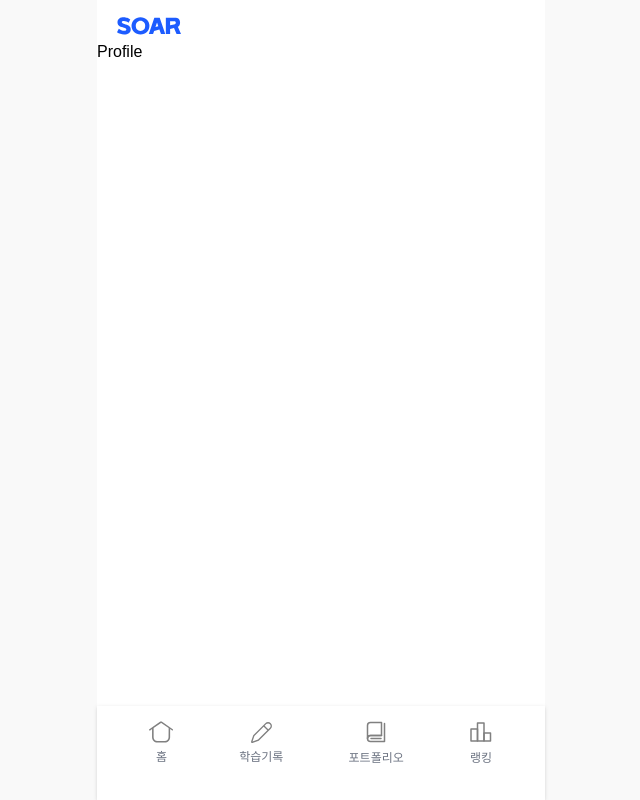
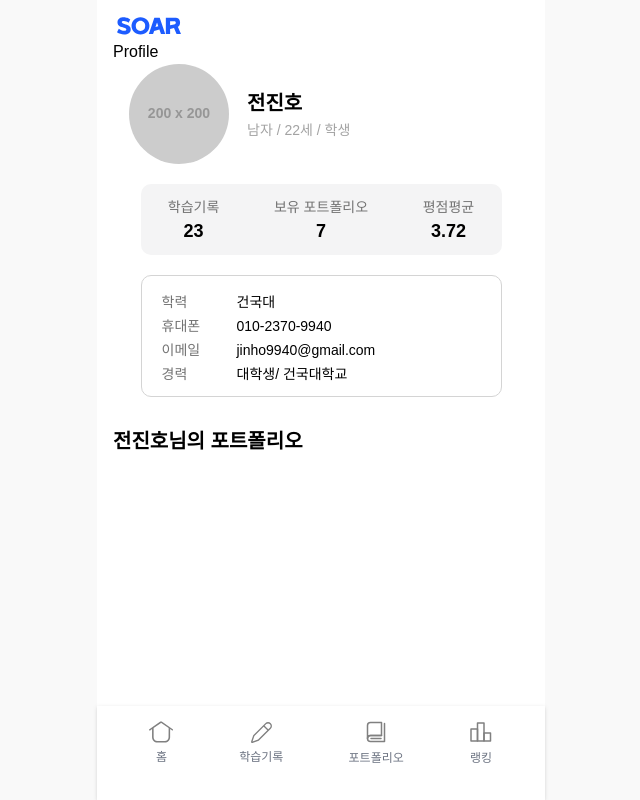
Before and after one commit to TeamDivers/Soar, a React (Create React App) app in the folder client/: page /profile in a window 1280 px wide. Shown: the whole page, without its empty margins (319-959 px from the left). Built offline with nearby package versions, Linux system fonts and the light colour scheme; no server answers.

Commit message:
feat: add profile page

```diff
--- /dev/null
+++ b/client/src/components/ProfileView/index.tsx
@@ -0,0 +1,22 @@
+import React from 'react';
+
+const ProfileView = () => {
+    return (
+        <div className="flex mx-[16px]">
+            <div className="flex gap-[18px] items-center">
+                <img
+                    src={'https://placehold.co/200'}
+                    className="rounded-full w-[100px] h-[100px]"
+                />
+                <div className="flex flex-col gap-[3px]">
+                    <span className="text-xl font-bold text-black">전진호</span>
+                    <span className="text-sm font-normal text-neutral-400">
+                        남자 / 22세 / 학생
+                    </span>
+                </div>
+            </div>
+        </div>
+    );
+};
+
+export default ProfileView;
--- /dev/null
+++ b/client/src/components/UserOverview/index.tsx
@@ -0,0 +1,45 @@
+import React from 'react';
+
+import { MemberType } from '@interfaces/member';
+
+const UserOverview = (data: MemberType) => {
+    return (
+        <div className="flex-col w-[361px] h-[122px] rounded-[10px] border border-neutral-300 mt-[20px] py-[12px] px-[20px]">
+            <div className="flex my-1">
+                <div className="text-neutral-500 text-sm font-normal w-[75px]">
+                    학력
+                </div>
+                <div className="text-black text-sm font-normal">
+                    {data.education}
+                    {/*대학생 / 건국대학교 컴퓨터공학과*/}
+                </div>
+            </div>
+            <div className="flex my-1">
+                <div className="text-neutral-500 text-sm font-normal w-[75px]">
+                    휴대폰
+                </div>
+                <div className="text-black text-sm font-normal">
+                    {data.phoneNumber}
+                </div>
+            </div>
+            <div className="flex my-1">
+                <div className="text-neutral-500 text-sm font-normal w-[75px]">
+                    이메일
+                </div>
+                <div className="text-black text-sm font-normal">
+                    {data.email}
+                </div>
+            </div>
+            <div className="flex my-1">
+                <div className="text-neutral-500 text-sm font-normal w-[75px]">
+                    경력
+                </div>
+                <div className="text-black text-sm font-normal">
+                    {data.career}
+                </div>
+            </div>
+        </div>
+    );
+};
+
+export default UserOverview;
--- /dev/null
+++ b/client/src/components/UserStatic/index.tsx
@@ -0,0 +1,36 @@
+import React from 'react';
+
+const UserStatic = () => {
+    return (
+        <>
+            <div className="flex w-[361px] h-[71px] bg-zinc-100 rounded-[10px] justify-around mt-[20px]">
+                <div>
+                    <div className="text-center text-neutral-500 text-sm font-medium mt-[13px]">
+                        학습기록
+                    </div>
+                    <div className="text-center text-black text-lg font-bold">
+                        23
+                    </div>
+                </div>
+                <div>
+                    <div className="text-center text-neutral-500 text-sm font-medium mt-[13px]">
+                        보유 포트폴리오
+                    </div>
+                    <div className="text-center text-black text-lg font-bold">
+                        7
+                    </div>
+                </div>
+                <div>
+                    <div className="text-center text-neutral-500 text-sm font-medium mt-[13px]">
+                        평점평균
+                    </div>
+                    <div className="text-center text-black text-lg font-bold">
+                        3.72
+                    </div>
+                </div>
+            </div>
+        </>
+    );
+};
+
+export default UserStatic;
--- a/client/src/routes/profile/index.tsx
+++ b/client/src/routes/profile/index.tsx
@@ -1,7 +1,37 @@
 import React from 'react';
 
+import PortfolioCard from '@components/PortfolioCard';
+import ProfileView from '@components/ProfileView';
+import UserOverview from '@components/UserOverview';
+import UserStatic from '@components/UserStatic';
+
 const Profile = () => {
-    return <div>Profile</div>;
+    return (
+        <div className="px-4">
+            <div>Profile</div>
+            <ProfileView></ProfileView>
+            <div className="flex flex-col justify-center items-center">
+                <UserStatic />
+                <UserOverview
+                    career="대학생/ 건국대학교"
+                    education="건국대"
+                    email="jinho9940@gmail.com"
+                    id={1}
+                    name="전진호"
+                    phoneNumber="010-2370-9940"
+                    thumbnail="s3s3s3"
+                />
+            </div>
+            <div className="text-black text-xl font-bold mt-[30px] mb-[16px]">
+                전진호님의 포트폴리오
+            </div>
+            <div className="flex-col">
+                {/*<PortfolioCard />*/}
+                <div className="py-[12px]" />
+                {/*<PortfolioCard />*/}
+            </div>
+        </div>
+    );
 };
 
 export default Profile;
```
